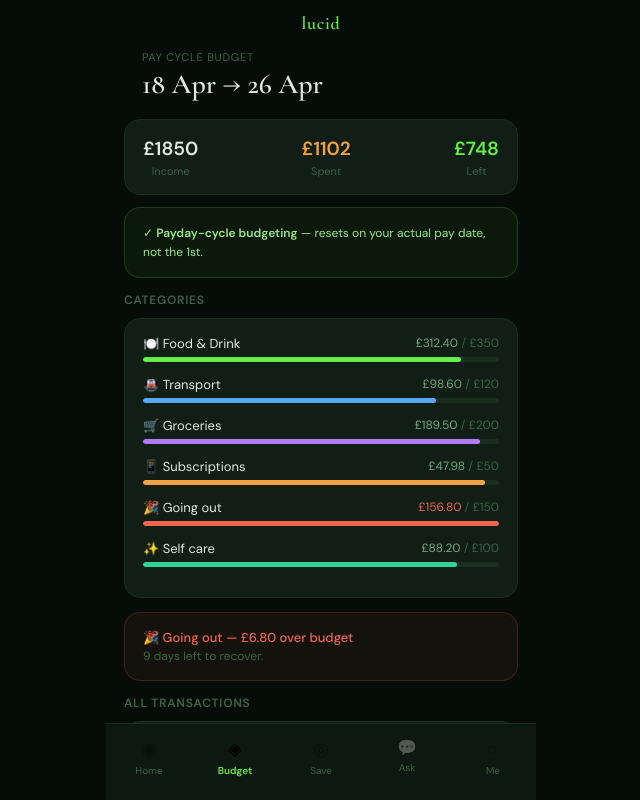
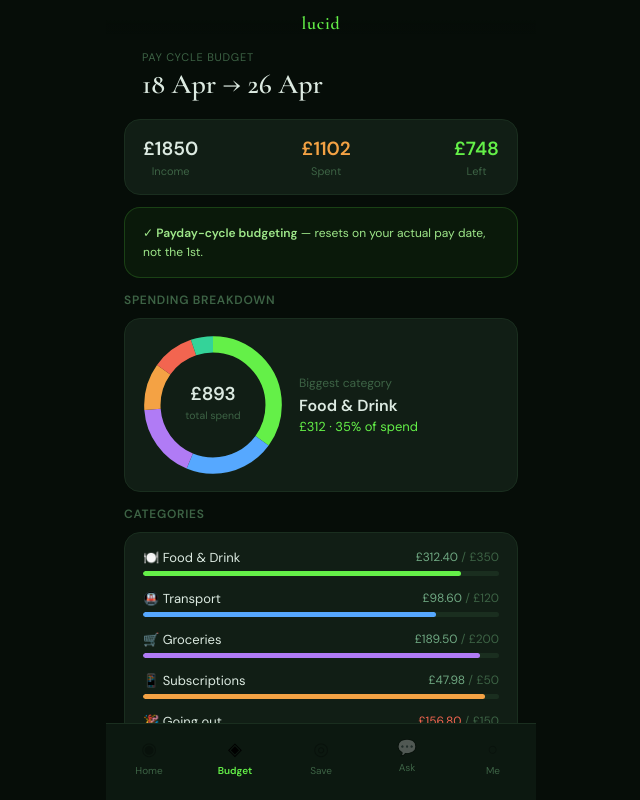
Before and after one commit to gcosta0604/lucid-app, a React (Vite) app: page / in a window 1280 px wide. Both pictures are taken after a click on the button "Full breakdown →". Shown: the whole page, without its empty margins (319-959 px from the left). Built offline with nearby package versions, Linux system fonts and the light colour scheme.

Commit message:
Fix Ask Lucid truncation (disable Gemini thinking budget); add spending infographics to Budget

```diff
--- a/src/App.jsx
+++ b/src/App.jsx
@@ -140,6 +140,56 @@
         <div style={{ height:"100%", width:`${pct}%`, background: over ? cl.red : color, borderRadius: 6, transition:"width 0.5s" }} />
       </div>
     </div>
+  );
+}
+
+// Colour palette for category segments when the categories come from real
+// imported data (no per-category colour is assigned by the extraction step).
+const catPalette = [cl.accent, cl.blue, cl.purple, cl.warn, cl.red, "#34d399", "#f97316", "#818cf8", "#eab308", "#ec4899"];
+
+function CategoryDonut({ entries, size = 140 }) {
+  const total = entries.reduce((s, e) => s + e.amt, 0) || 1;
+  const r = 52, cx = 60, cy = 60, circ = 2 * Math.PI * r;
+  let offset = 0;
+  return (
+    <svg width={size} height={size} viewBox="0 0 120 120">
+      <circle cx={cx} cy={cy} r={r} fill="none" stroke={cl.border} strokeWidth="14" />
+      {entries.map((e, i) => {
+        const dash = (e.amt / total) * circ;
+        const el = (
+          <circle key={i} cx={cx} cy={cy} r={r} fill="none" stroke={e.color} strokeWidth="14"
+            strokeDasharray={`${dash} ${circ - dash}`} strokeDashoffset={-offset}
+            transform={`rotate(-90 ${cx} ${cy})`} style={{ transition: "stroke-dasharray 0.6s" }} />
+        );
+        offset += dash;
+        return el;
+      })}
+      <text x={cx} y={cy - 4} textAnchor="middle" fill={cl.t1} fontSize="16" fontFamily={ff} fontWeight="600">£{Math.round(total)}</text>
+      <text x={cx} y={cy + 12} textAnchor="middle" fill={cl.t3} fontSize="9" fontFamily={ff}>total spend</text>
+    </svg>
+  );
+}
+
+function SpendTrendChart({ data }) {
+  const w = 290, drawH = 70, topPad = 18, botPad = 16, gap = 10;
+  const h = drawH + topPad + botPad;
+  const max = Math.max(...data.map(d => d.amt), 1);
+  const barW = (w - gap * (data.length - 1)) / data.length;
+  return (
+    <svg width="100%" height={h} viewBox={`0 0 ${w} ${h}`} preserveAspectRatio="xMidYMid meet">
+      {data.map((d, i) => {
+        const barH = Math.max((d.amt / max) * drawH, 2);
+        const x = i * (barW + gap);
+        const y = topPad + (drawH - barH);
+        return (
+          <g key={i}>
+            <text x={x + barW/2} y={topPad - 6} textAnchor="middle" fill={cl.t2} fontSize="10" fontFamily={ff} fontWeight="600">£{Math.round(d.amt)}</text>
+            <rect x={x} y={y} width={barW} height={barH} fill={cl.accent} rx={4} style={{ transition:"height 0.5s, y 0.5s" }} />
+            <text x={x + barW/2} y={h - 2} textAnchor="middle" fill={cl.t3} fontSize="9" fontFamily={ff}>{d.label}</text>
+          </g>
+        );
+      })}
+    </svg>
   );
 }
 
@@ -792,6 +842,19 @@
     const period = realSummary ? realSummary.period : "18 Apr → 26 Apr";
     const catEntries = realSummary ? Object.entries(realSummary.catTotals).sort((a,b) => b[1]-a[1]) : null;
 
+    const donutEntries = (realSummary
+      ? catEntries.map(([name, amt]) => ({ name, amt }))
+      : [...cats].sort((a,b) => b.amt - a.amt).map(c => ({ name: c.name, amt: c.amt }))
+    ).map((e, i) => ({ ...e, color: catPalette[i % catPalette.length] }));
+    const biggest = donutEntries[0];
+    const biggestPct = Math.round((biggest.amt / (donutEntries.reduce((s,e)=>s+e.amt,0) || 1)) * 100);
+
+    // One bar per imported statement — only meaningful once there's a history to compare.
+    const trendData = statements.map(s => ({
+      label: (s.period.split(/[–—-]/)[0] || s.period).trim().slice(0, 8),
+      amt: s.totalOut,
+    }));
+
     return (
     <div style={{ padding:"0 18px" }}>
       <PageHeader title={period} sub="Pay cycle budget" />
@@ -806,6 +869,28 @@
       <div style={{ ...card({ background:"rgba(100,240,72,0.05)", borderColor:"rgba(100,240,72,0.18)", marginBottom:14 }) }}>
         <p style={{ fontSize:12, color:"#9fe88a", margin:0, lineHeight:1.55 }}>✓ <strong>Payday-cycle budgeting</strong> — resets on your actual pay date, not the 1st.</p>
       </div>
+
+      {/* Spending breakdown donut */}
+      <h3 style={{ fontSize:12, color:cl.t3, textTransform:"uppercase", letterSpacing:"0.06em", margin:"0 0 10px" }}>Spending breakdown</h3>
+      <div style={{ ...card({ display:"flex", alignItems:"center", gap:16, marginBottom:14 }) }}>
+        <CategoryDonut entries={donutEntries} />
+        <div style={{ flex:1, minWidth:0 }}>
+          <p style={{ fontSize:12, color:cl.t3, margin:"0 0 4px" }}>Biggest category</p>
+          <p style={{ fontSize:16, color:cl.t1, fontWeight:600, margin:"0 0 2px" }}>{biggest.name}</p>
+          <p style={{ fontSize:13, color:cl.accent, margin:0 }}>£{biggest.amt.toFixed(0)} · {biggestPct}% of spend</p>
+        </div>
+      </div>
+
+      {/* Spending trend across imported statements */}
+      {trendData.length >= 2 && (
+        <>
+          <h3 style={{ fontSize:12, color:cl.t3, textTransform:"uppercase", letterSpacing:"0.06em", margin:"0 0 10px" }}>Spending trend</h3>
+          <div style={{ ...card({ marginBottom:14 }) }}>
+            <SpendTrendChart data={trendData} />
+          </div>
+        </>
+      )}
+
       <h3 style={{ fontSize:12, color:cl.t3, textTransform:"uppercase", letterSpacing:"0.06em", margin:"0 0 10px" }}>
         {realSummary ? "Spending by category (share of total)" : "Categories"}
       </h3>
```
